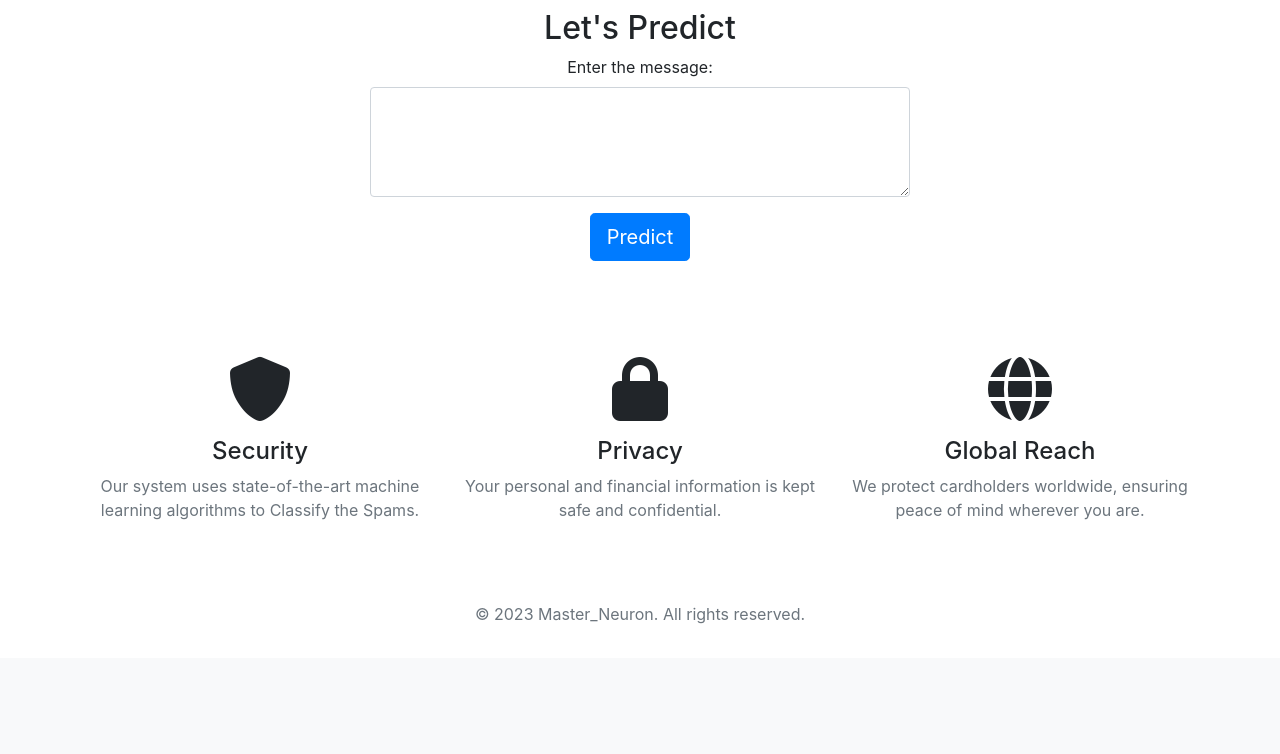
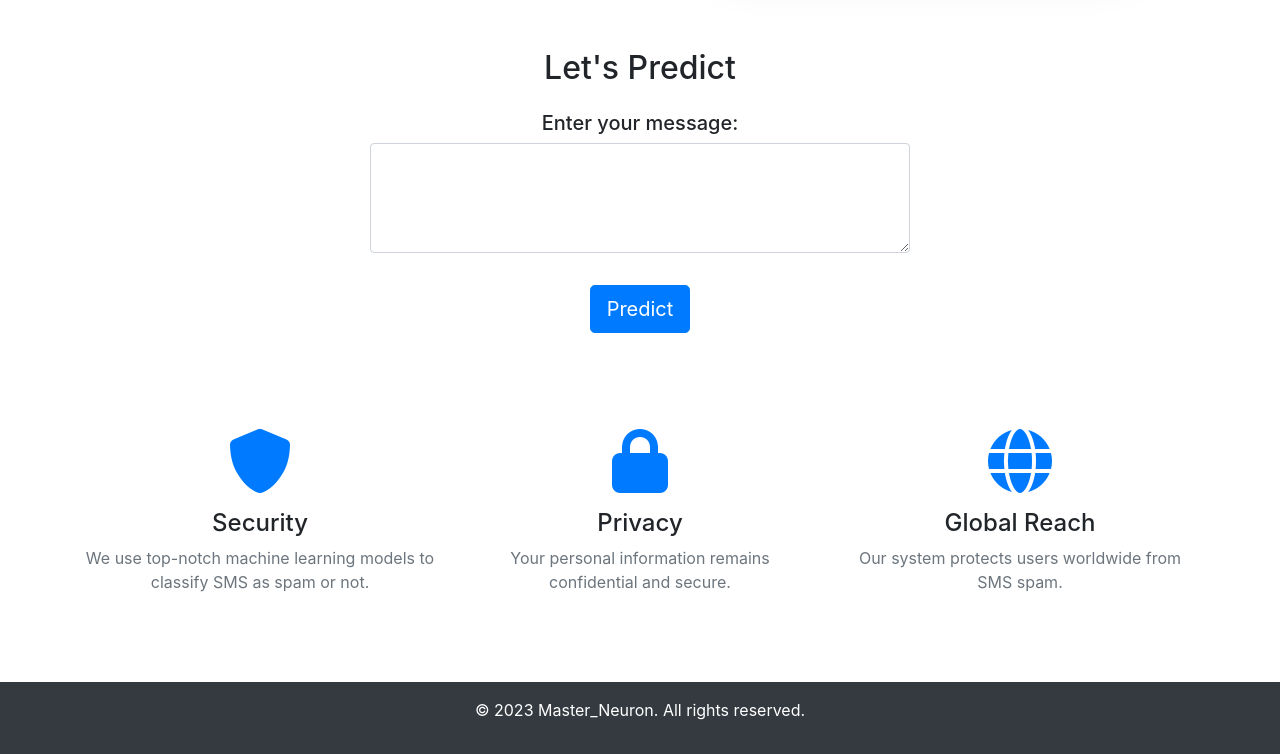
Before and after one commit to akashgaikwad28/spam_classifier, a Flask app: page / in a window 1280 px wide. Shown: the part 451-1205 px from the top of the page. Before the commit the page ends 1075 px from the top, so only its background shows below. Run offline with Flask 3, Linux system fonts and the light colour scheme; parts of the project's set-up code (start-up, migrations or seed data) failed here and were passed over; some libraries are stand-ins or nearby versions.

Commit message:
frontend index.html

```diff
--- a/templates/index.html
+++ b/templates/index.html
@@ -14,45 +14,25 @@
     <!-- Add Font Awesome for icons -->
     <link rel="stylesheet" href="https://cdnjs.cloudflare.com/ajax/libs/font-awesome/6.0.0-beta3/css/all.min.css">
 
-    <!-- Custom styles for the header -->
-    <style>
-        /* Header styling */
-        .header {
-            background-color: #007bff; /* Blue background color */
-            color: #fff; /* White text color */
-            padding: 20px 0; /* Top and bottom padding */
-        }
-
-        .header h1 {
-            font-size: 2.5rem; /* Larger font size */
-            font-weight: bold; /* Bold text */
-        }
-
-        .header p {
-            font-size: 1.25rem; /* Larger font size for the description */
-        }
-    </style>
 </head>
 <body>
 
 <!-- Navbar -->
-<nav class="navbar navbar-expand-lg navbar-light bg-light">
-    <h1>SMS Spam Classifier</h1>
-    <!-- Add navigation links here if needed -->
+<nav class="navbar navbar-expand-lg navbar-dark bg-primary">
+    <a class="navbar-brand" href="#">SMS Spam Classifier</a>
 </nav>
 
 <!-- Hero Section (Header) -->
-<section class="header text-center">
+<section class="header text-center py-5">
     <div class="container">
         <div class="row align-items-center">
             <div class="col-lg-6">
-                <h1 class="display-4">Protecting Your Emails</h1>
-                <p class="lead">Utilizing Advanced Machine Learning Algorithms</p>
-                <a href="https://www.kaggle.com/datasets/uciml/sms-spam-collection-dataset" class="btn btn-primary btn-lg">Learn More</a>
+                <h1 class="display-4">Protecting Your Messages</h1>
+                <p class="lead">Using advanced machine learning algorithms to detect spam</p>
+                <a href="https://www.kaggle.com/datasets/uciml/sms-spam-collection-dataset" class="btn btn-light btn-lg">Learn More</a>
             </div>
             <div class="col-lg-6">
-                <!-- Add an image or illustration here -->
-                <img src="https://i.ytimg.com/vi/A2X65q2fkBo/hq720.jpg?sqp=-oaymwEhCK4FEIIDSFryq4qpAxMIARUAAAAAGAElAADIQj0AgKJD&rs=AOn4CLAz0rf3ZnoowXYWJlXjshJKPnrrJA" alt="Spam Filter" class="img-fluid">
+                <img src="https://i.ytimg.com/vi/A2X65q2fkBo/hq720.jpg?sqp=-oaymwEhCK4FEIIDSFryq4qpAxMIARUAAAAAGAElAADIQj0AgKJD&rs=AOn4CLAz0rf3ZnoowXYWJlXjshJKPnrrJA" alt="Spam Filter" class="img-fluid rounded-lg shadow-lg">
             </div>
         </div>
     </div>
@@ -63,22 +43,20 @@
     <div class="container">
         <div class="row">
             <div class="col-lg-6 offset-lg-3">
-                <h2 class="display-5">Let's Predict</h2>
-
-                <!-- Predict Button -->
+                <h2 class="display-5 mb-4">Let's Predict</h2>
                 <form method="POST" action="/predict">
                     <div class="form-group">
-                        <label for="message">Enter the message:</label>
-                        <textarea id="message" name="message" rows="4" cols="50" class="form-control" required></textarea>
+                        <label for="message" class="h5">Enter your message:</label>
+                        <textarea id="message" name="message" rows="4" class="form-control" required></textarea>
                     </div>
-                    <button type="submit" class="btn btn-primary btn-lg" name="action" value="predict">Predict</button>
+                    <button type="submit" class="btn btn-primary btn-lg mt-3" name="action" value="predict">Predict</button>
                 </form>
 
                 <!-- Display Result -->
                 {% if result is defined %}
-                    <div class="mt-3">
-                        <h3>Prediction Result:</h3>
-                        <p>{{ 'Spam' if result == 1 else 'Not Spam' }}</p>
+                    <div class="mt-4">
+                        <h3 class="h4">Prediction Result:</h3>
+                        <p class="lead text-success">{{ 'Spam' if result == 1 else 'Not Spam' }}</p>
                     </div>
                 {% endif %}
             </div>
@@ -87,31 +65,28 @@
 </section>
 
 <!-- Features Section -->
-<section id="features" class="features text-center py-5">
+<section id="features" class="features py-5">
     <div class="container">
-        <div class="row">
-            <div class="col-lg-4">
+        <div class="row text-center">
+            <div class="col-lg-4 mb-4">
                 <div class="feature">
-                    <!-- Add a feature icon -->
-                    <i class="fas fa-shield-alt fa-4x mb-3"></i>
+                    <i class="fas fa-shield-alt fa-4x text-primary mb-3"></i>
                     <h3 class="h4">Security</h3>
-                    <p class="text-muted">Our system uses state-of-the-art machine learning algorithms to Classify the Spams.</p>
+                    <p class="text-muted">We use top-notch machine learning models to classify SMS as spam or not.</p>
                 </div>
             </div>
-            <div class="col-lg-4">
+            <div class="col-lg-4 mb-4">
                 <div class="feature">
-                    <!-- Add a feature icon -->
-                    <i class="fas fa-lock fa-4x mb-3"></i>
+                    <i class="fas fa-lock fa-4x text-primary mb-3"></i>
                     <h3 class="h4">Privacy</h3>
-                    <p class="text-muted">Your personal and financial information is kept safe and confidential.</p>
+                    <p class="text-muted">Your personal information remains confidential and secure.</p>
                 </div>
             </div>
-            <div class="col-lg-4">
+            <div class="col-lg-4 mb-4">
                 <div class="feature">
-                    <!-- Add a feature icon -->
-                    <i class="fas fa-globe fa-4x mb-3"></i>
+                    <i class="fas fa-globe fa-4x text-primary mb-3"></i>
                     <h3 class="h4">Global Reach</h3>
-                    <p class="text-muted">We protect cardholders worldwide, ensuring peace of mind wherever you are.</p>
+                    <p class="text-muted">Our system protects users worldwide from SMS spam.</p>
                 </div>
             </div>
         </div>
@@ -119,13 +94,16 @@
 </section>
 
 <!-- Footer -->
-<footer class="footer text-center py-3">
+<footer class="footer py-3 text-center bg-dark text-white">
     <div class="container">
-        <p class="text-muted">&copy; 2023 Master_Neuron. All rights reserved.</p>
+        <p>&copy; 2023 Master_Neuron. All rights reserved.</p>
     </div>
 </footer>
 
-<!-- Add Bootstrap JavaScript and any custom JavaScript scripts here -->
+<!-- Add Bootstrap and custom JavaScript -->
+<script src="https://code.jquery.com/jquery-3.5.1.slim.min.js"></script>
+<script src="https://cdn.jsdelivr.net/npm/@popperjs/core@2.9.3/dist/umd/popper.min.js"></script>
+<script src="https://maxcdn.bootstrapcdn.com/bootstrap/4.5.2/js/bootstrap.min.js"></script>
 
 </body>
 </html>
```
